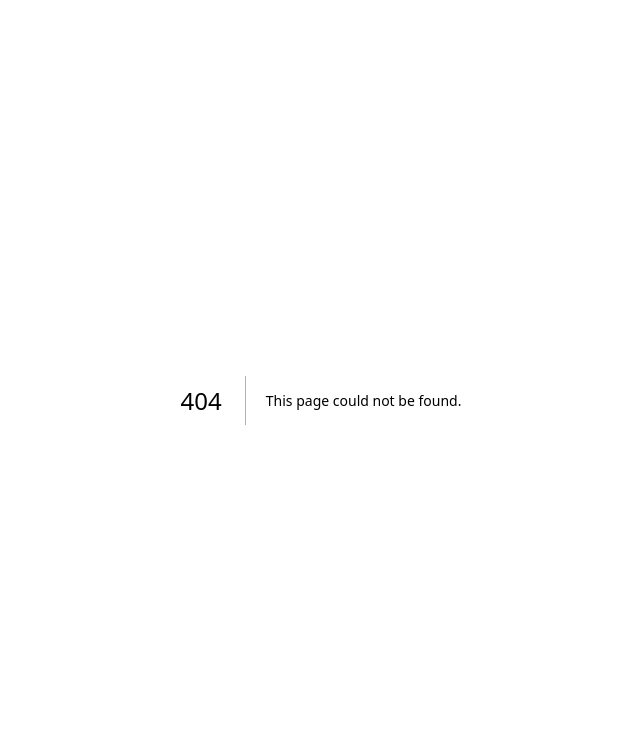
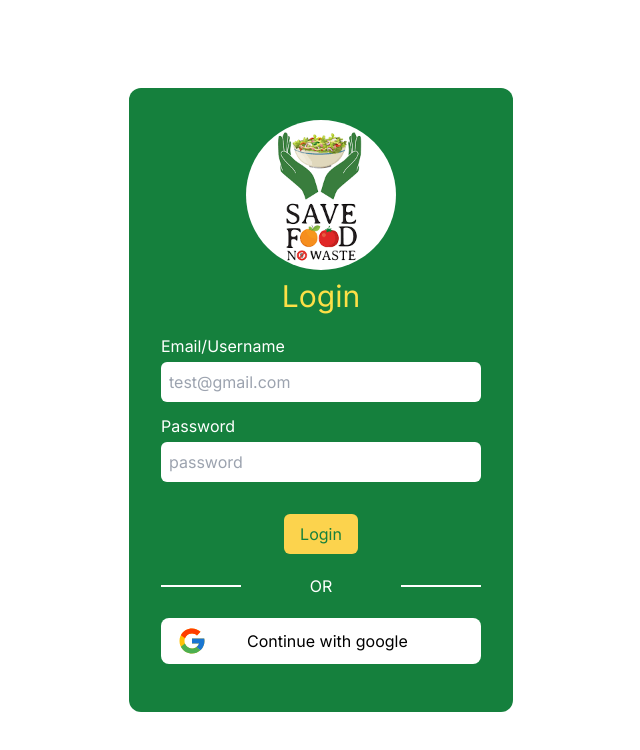
Before and after one commit to chandrakanth93986/hungry-bite, a Next.js app: page /login in a window 1280 px wide. Before the commit this address had no page. Shown: the top 750 px of the page, without its empty margins (319-959 px from the left). Built offline with nearby package versions, Linux system fonts and the light colour scheme; no server answers.

Commit message:
Complete register and login frontend and backend

```diff
--- a/package.json
+++ b/package.json
@@ -9,6 +9,7 @@
     "lint": "next lint"
   },
   "dependencies": {
+    "axios": "^1.7.3",
     "bcryptjs": "^2.4.3",
     "clsx": "^2.1.1",
     "framer-motion": "^11.3.19",
@@ -17,6 +18,8 @@
     "next-auth": "^4.24.7",
     "react": "^18",
     "react-dom": "^18",
+    "react-hook-form": "^7.52.2",
+    "react-hot-toast": "^2.4.1",
     "react-icons": "^5.2.1",
     "react-router-dom": "^6.26.0",
     "react-toastify": "^10.0.5",
--- /dev/null
+++ b/src/app/(auth)/login/page.jsx
@@ -0,0 +1,128 @@
+"use client";
+
+import React, { useState } from "react";
+import { useRouter } from "next/navigation";
+import { useForm } from "react-hook-form";
+import logo from "../../../../public/logo.png";
+import Image from "next/image";
+import toast from "react-hot-toast";
+import { signIn } from "next-auth/react";
+import { useSession } from "next-auth/react";
+import SigninWithGoogle from "@/components/SignInWithGoogle";
+
+const Login = () => {
+  const router = useRouter();
+  const session = useSession();
+  const status = session.status
+  const [err, setErr] = useState("");
+
+  const {
+    register,
+    handleSubmit,
+    watch,
+    formState: { errors },
+  } = useForm();
+
+  // useEffect(() => {
+  //   console.log(session);
+  //   console.log(session.data?.user?.email);
+  // }, [session]);
+
+  if (status === 'loading') {
+    return <div className='h-screen bg-green-700 text-white text-3xl flex justify-center items-center'>Loading...</div>
+  }
+
+  const handleFormSubmit = async (data) => {
+    console.log(data);
+    try {
+      const result = await signIn("credentials", {
+        redirect: false,
+        identifier: data.email,
+        password: data.password,
+      });
+      console.log(result);
+      if (result?.error) {
+        setErr(result?.error)
+        return toast.error('Login Failed!')
+      }
+      if (result?.url) {
+        router.push("/");
+        toast.success('Login Successful!')
+      }
+    } catch (error) {
+      console.log(error);
+    }
+  };
+
+  return (
+    <div className="flex items-center justify-center">
+      {/* <div className="reg md:w-[75%] md:h-screen"></div> */}
+      <div className="h-screen flex flex-col items-center justify-center mx-auto md:mx-4">
+        {err.length > 0 && (
+          <p className="text-red-500 text-center mb-4 text-xl">{err}</p>
+        )}
+        <form
+          onSubmit={handleSubmit(handleFormSubmit)}
+          className="b min-w-96 min-h-[50%] bg-green-700 text-white p-8 rounded-xl"
+        >
+          <div className="text-center mb-5">
+            <Image
+              src={logo}
+              width={150}
+              height={150}
+              alt="Logo"
+              className="r rounded-full block m-auto"
+            />
+            <h1 className="text-3xl text-yellow-300 mt-2">Login</h1>
+          </div>
+          <div>
+            <div className="flex flex-col gap-1 mb-3">
+              <label htmlFor="email">Email/Username</label>
+              <input
+                type="text"
+                className="rounded-md w-full p-2 text-black"
+                placeholder="test@gmail.com"
+                {...register("email", { required: true })}
+              />
+              {errors.email?.type === "required" && (
+                <p className="text-amber-200">*Email/Username is required!</p>
+              )}
+            </div>
+
+            <div className="flex flex-col gap-1 mb-3">
+              <label htmlFor="password">Password</label>
+              <input
+                type="password"
+                className="rounded-md w-full p-2 text-black"
+                placeholder="password"
+                {...register("password", { required: true })}
+              />
+              {errors.password?.type === "required" && (
+                <p className="text-amber-200">*Password is Required!</p>
+              )}
+            </div>
+            <div className="text-center mt-8">
+              <button
+                type="submit"
+                className="px-4 py-2 bg-amber-300 text-green-700 rounded-md"
+              >
+                Login
+              </button>
+            </div>
+            <div className="my-5 flex items-center justify-between">
+              <div className="h-0.5 bg-white w-[25%]">
+              </div>
+              <p className="text-center">OR</p>
+              <div className="h-0.5 bg-white w-[25%]">
+              </div>
+            </div>
+
+            <SigninWithGoogle />
+          </div>
+        </form>
+      </div>
+    </div>
+  );
+};
+
+export default Login;
--- /dev/null
+++ b/src/app/(auth)/register/page.jsx
@@ -0,0 +1,90 @@
+'use client';
+
+import React, { useState } from 'react'
+import { useForm } from 'react-hook-form'
+import Image from 'next/image';
+import logo from '../../../../public/logo.png'
+import { useRouter } from 'next/navigation';
+import axios from 'axios';
+import { useSession } from 'next-auth/react';
+import toast from 'react-hot-toast';
+
+const Register = () => {
+  const session = useSession()
+  const status = session.status
+  const router = useRouter()
+  const { register, handleSubmit, watch, formState: { errors } } = useForm();
+  const [err, setErr] = useState('')
+
+  if (status === 'loading') {
+    return <div className='h-screen bg-green-700 text-white text-3xl flex justify-center items-center'>Loading...</div>
+  }
+
+  const handleFormSubmit = async (e) => {
+    console.log(e)
+    let response;
+    try {
+      response = await axios.post('/api/user-register', e)
+      if (response.data.success) {
+        toast.success('Registration successful!')
+      }
+      router.push('/login')
+    } catch (error) {
+      console.log(error)
+      setErr(error.response.data.message)
+      toast.error('Registration Failed!')
+    }
+  }
+
+  return (
+    <div className='flex items-center justify-center'>
+      <div className='h-screen flex flex-col justify-center items-center mx-auto md:mx-4'>
+        {
+          err?.length > 0 && <p className='text-red-500 text-center mb-4 text-xl'>{err}</p>
+        }
+        <form onSubmit={handleSubmit(handleFormSubmit)} className='b min-w-96 min-h-[50%] bg-green-700 text-white p-8 rounded-xl'>
+          <div className='text-center mb-5'>
+            <Image src={logo} width={150} height={150} alt='Logo' className='r rounded-full block m-auto' />
+            <h1 className='text-3xl text-yellow-300 mt-2'>Register</h1>
+          </div>
+          <div>
+            <div className='flex flex-col gap-1 mb-3'>
+              <label htmlFor="email">Email</label>
+              <input
+                type="email"
+                className='rounded-md w-full p-2 text-black'
+                placeholder='test@gmail.com'
+                {...register('email', { required: true })} />
+              {errors.email?.type === 'required' && (<p className='text-amber-200'>*Email is required!</p>)}
+            </div>
+            <div className='flex flex-col gap-1 mb-3'>
+              <label htmlFor="username">Username</label>
+              <input
+                type="text"
+                className='rounded-md w-full p-2 text-black'
+                placeholder='John'
+                {...register('username', { required: true })} />
+              {errors.username?.type === 'required' && (<p className='text-amber-200'>*Username is required with atleast 3 characters!</p>)}
+            </div>
+            <div className='flex flex-col gap-1 mb-3'>
+              <label htmlFor="password">Password</label>
+              <input
+                type="password"
+                className='rounded-md w-full p-2 text-black'
+                placeholder='password'
+                {...register('password', { required: true })} />
+              {errors.password?.type === 'required' && (<p className='text-amber-200'>*Password is Required!</p>)}
+            </div>
+            <div className='text-center mt-8'>
+              <button type="submit" className='px-4 py-2 bg-amber-300 text-green-700 rounded-md'>Register</button>
+            </div>
+          </div>
+        </form>
+      </div>
+      {/* <div className='md:w-[75%] md:h-screen rounded--full'>
+      </div> */}
+    </div>
+  )
+}
+
+export default Register
--- a/src/app/layout.js
+++ b/src/app/layout.js
@@ -1,5 +1,7 @@
 import { Inter } from "next/font/google";
 import "./globals.css";
+import AuthProvider from "@/providers/AuthProvider";
+import { Toaster } from "react-hot-toast";
 
 const inter = Inter({ subsets: ["latin"] });
 
@@ -11,7 +13,14 @@ export const metadata = {
 export default function RootLayout({ children }) {
   return (
     <html lang="en">
-      <body className={inter.className}>{children}</body>
+      <AuthProvider>
+        <body className={inter.className}>
+          <div className="m min-h-screen">
+            <Toaster position="top-center" toastOptions={{ duration: 7000}} />
+            {children}
+          </div>
+        </body>
+      </AuthProvider>
     </html>
   );
 }
--- /dev/null
+++ b/src/components/SignInWithGoogle.js
@@ -0,0 +1,38 @@
+"use client"
+
+import { signIn } from 'next-auth/react';
+import { useRouter } from 'next/navigation';
+import { FcGoogle } from 'react-icons/fc';
+import { toast } from 'react-hot-toast';
+
+const SigninWithGoogle = () => {
+    const handleGoogle = async () => {
+        try {
+            const response = await signIn('google',{callbackUrl: '/personal-space'});
+            console.log(response)
+            if (response?.ok) {
+                toast.success('Signin successful');
+            }
+            if (response?.error) {
+                toast.error(response.error);
+            }
+        } catch (error) {
+            console.log(error)
+        }
+    };
+
+    return (
+        <div onClick={handleGoogle} className='flex justifybetween gap-10 items-center bg-white text-black py-2 px-4 rounded-lg my-4 cursor-pointer'>
+            <div>
+                <FcGoogle className='text-3xl'/>
+            </div>
+            <button
+                type='button'
+            >
+                Continue with google
+            </button>
+        </div>
+    );
+};
+
+export default SigninWithGoogle;
```
Also changed, not shown: 1 other file (tests, documents, lock files or other folders).
